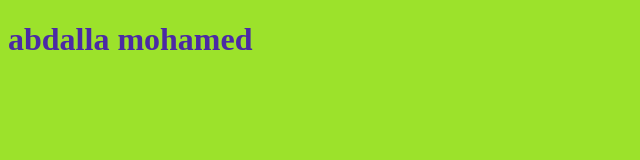
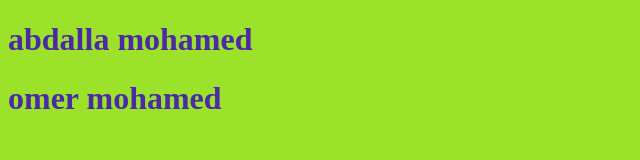
Before and after one commit to Abdulla-El-Bialy/pro, a plain HTML site: page index.html in a window 1280 px wide. Shown: the whole page, without its empty margins (0-640 px from the left). Drawn offline with Linux system fonts and the light colour scheme.

Commit message:
change of index.html

```diff
--- a/index.html
+++ b/index.html
@@ -9,6 +9,7 @@
 <body>
 
   <h1>abdalla mohamed</h1>
+  <h1>omer mohamed</h1>
 
 
     <script src="app.js"></script>
```
